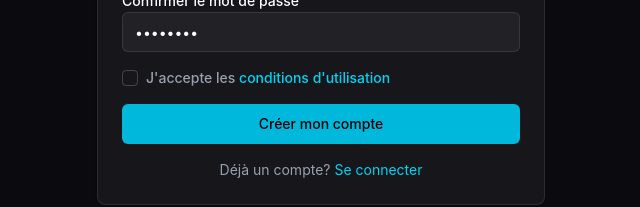
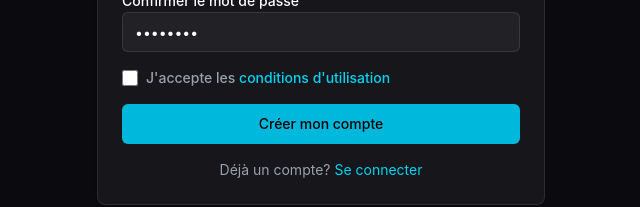
Before and after one commit to fabultra/geoscout, a Next.js app: page /register in a window 1280 px wide. Shown: the part 453-660 px from the top of the page, without its empty margins (319-959 px from the left). Built offline with nearby package versions, Linux system fonts and the light colour scheme; no server answers.

Commit message:
fix: checkbox for terms acceptance

```diff
--- a/src/app/register/page.tsx
+++ b/src/app/register/page.tsx
@@ -7,7 +7,6 @@ import Link from 'next/link';
 import { Button } from '@/components/ui/button';
 import { Input } from '@/components/ui/input';
 import { Label } from '@/components/ui/label';
-import { Checkbox } from '@/components/ui/checkbox';
 import { Card, CardContent, CardHeader, CardTitle, CardDescription } from '@/components/ui/card';
 
 export default function RegisterPage() {
@@ -111,13 +110,14 @@ export default function RegisterPage() {
               />
             </div>
             <div className="flex items-center space-x-2">
-              <Checkbox
+              <input
+                type="checkbox"
                 id="terms"
                 checked={acceptTerms}
-                onCheckedChange={(checked) => setAcceptTerms(checked as boolean)}
-                className="border-white/20"
+                onChange={(e) => setAcceptTerms(e.target.checked)}
+                className="w-4 h-4 accent-cyan-500 bg-white/5 border-white/20 rounded"
               />
-              <Label htmlFor="terms" className="text-sm text-gray-400">
+              <Label htmlFor="terms" className="text-sm text-gray-400 cursor-pointer">
                 J'accepte les{' '}
                 <Link href="/terms" className="text-cyan-400 hover:underline">
                   conditions d'utilisation
```
